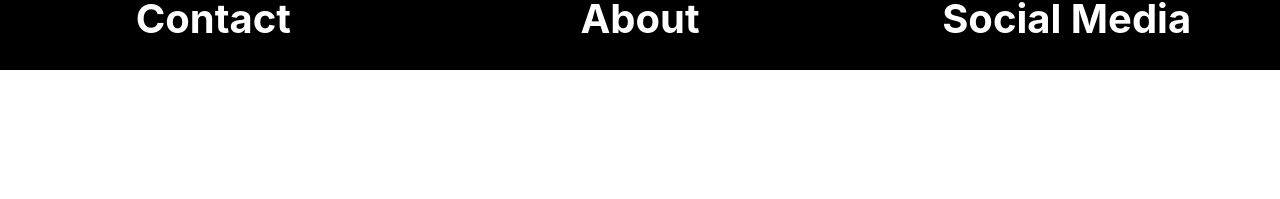
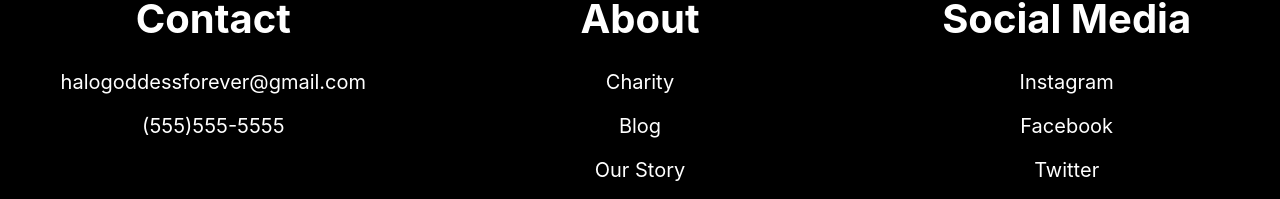
Before and after one commit to smilleeymilleey/soap, a React (Create React App) app in the folder soap/: page / in a window 1280 px wide. Shown: the part 1405-1604 px from the top of the page. Before the commit the page ends 1475 px from the top, so only its background shows below. Built offline with nearby package versions, Linux system fonts and the light colour scheme.

Commit message:
created a footer

```diff
--- a/soap/src/Footer.js
+++ b/soap/src/Footer.js
@@ -11,16 +11,24 @@ function Footer() {
             <div className="column">
                 <div className="Contact">
                     <h1>Contact</h1>
+                    <p>halogoddessforever@gmail.com</p>
+                    <p>(555)555-5555</p>
                 </div>
             </div>
           <div className="column">
             <div className="Contact">
                 <h1>About</h1>
+                <p>Charity</p>
+                <p>Blog</p>
+                <p>Our Story</p>
             </div>
         </div>
         <div className="column">
             <div className="Contact">
                 <h1> Social Media</h1>
+                <p>Instagram</p>
+                <p>Facebook</p>
+                <p>Twitter</p>
             </div>
         </div>
 
```
Also changed, not shown: 1 other file (tests, documents, lock files or other folders).
